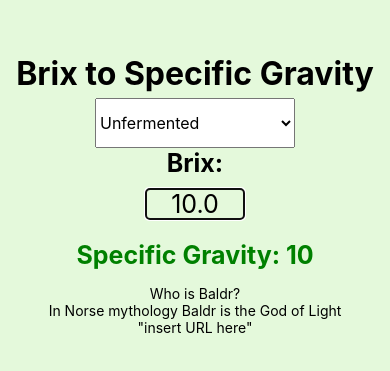
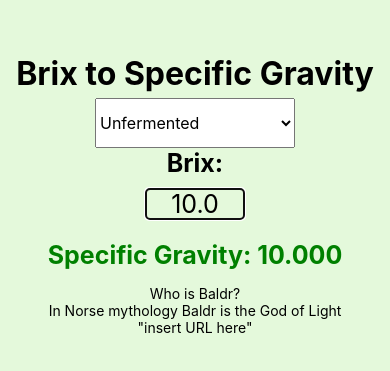
Before and after one commit to themeadery/baldr, a React Native app: screen / in a window 390 px wide. Shown: the part 217-588 px from the top of the page. Built offline with nearby package versions, Linux system fonts and the light colour scheme.

Commit message:
Round Output
Use toFixed() method on output to round to 3 decimal places.

```diff
--- a/App.js
+++ b/App.js
@@ -65,7 +65,7 @@ export default class App extends Component {
 
         {/*Show the calculated value*/}
         <Text style={styles.calculated}>
-          Specific Gravity: {this.state.value}
+          Specific Gravity: {this.state.value.toFixed(3)}
         </Text>
 
         <Text style={styles.footer}>
```
Also changed, not shown: 1 other file (tests, documents, lock files or other folders).
